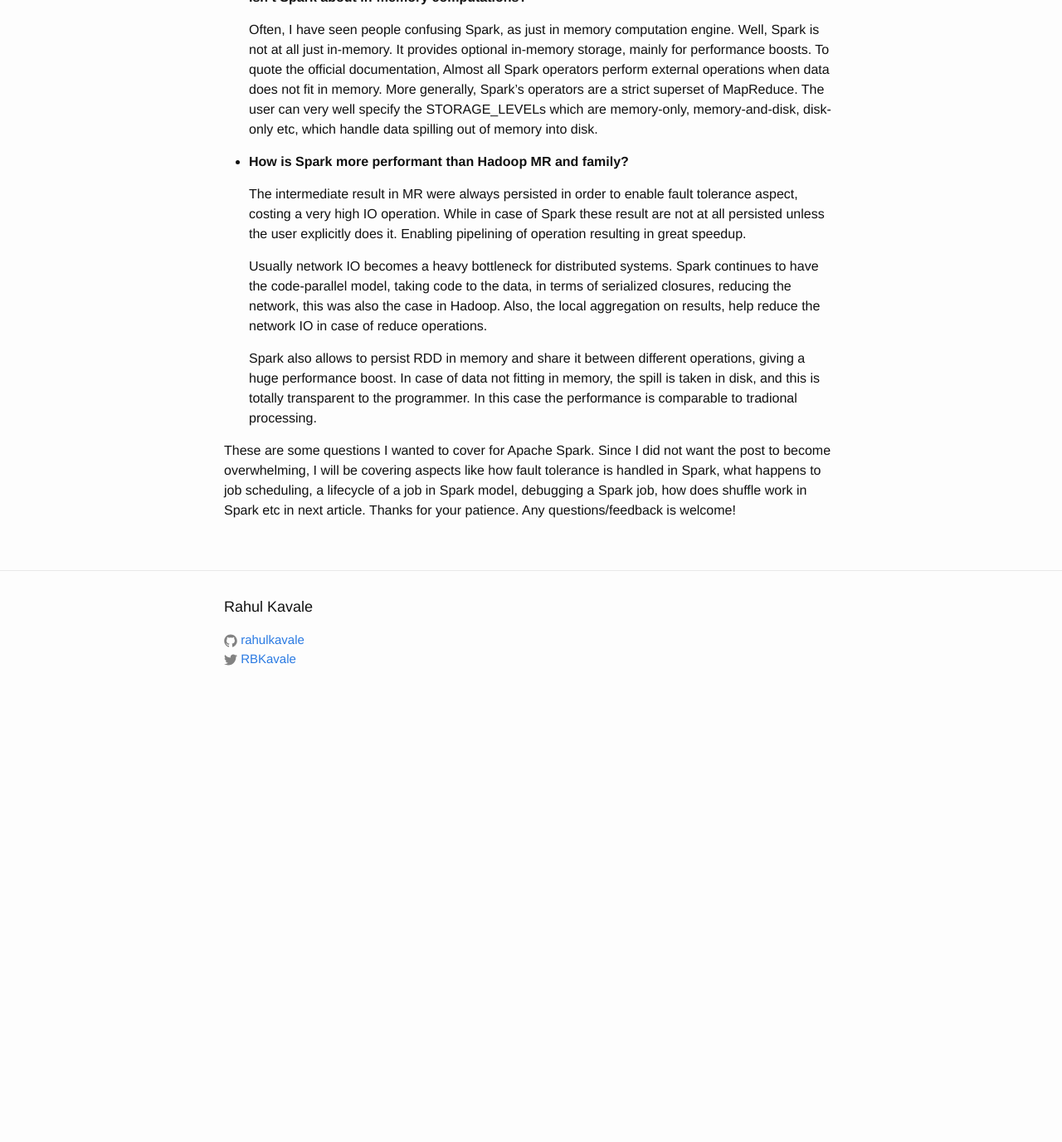
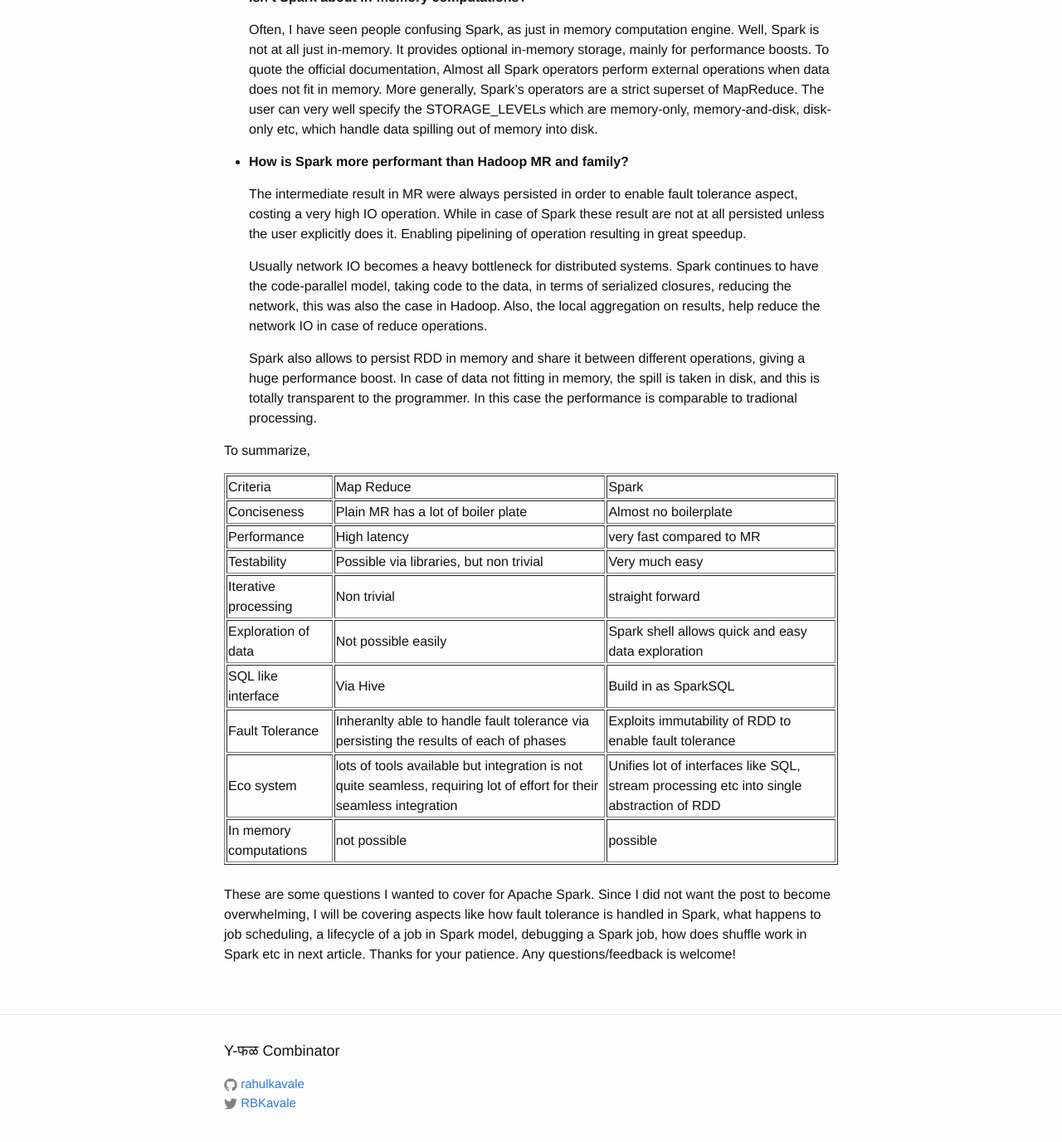
Before and after one commit to rahulkavale/rahulkavale.github.io, a Jekyll site: the page built from _posts/2014-11-16-scrap-your-map-reduce.markdown, in a window 1280 px wide and 1400 px high, scrolled down 4661 px. Shown: the top 1376 px of the window at 83% size. Built offline with Jekyll 4.4.1, drawn with Linux system fonts in a browser that asks for light colours; before the commit the page ends 5526 px from its top, so only the background shows below that; some of the changed text lies outside the part shown.

Commit message:
added summarisation table

```diff
--- a/_config.yml
+++ b/_config.yml
@@ -1,7 +1,6 @@
 # Site settings
-title: Rahul Kavale
-description: > # this means to ignore newlines until "baseurl:"
-  Yet another blog
+title: Y-फळ Combinator
+description: Life, programming, and other such frivolity
 baseurl: "" # the subpath of your site, e.g. /blog/
 url: "http://yourdomain.com" # the base hostname & protocol for your site
 twitter_username: RBKavale
--- a/_posts/2014-11-16-scrap-your-map-reduce.markdown
+++ b/_posts/2014-11-16-scrap-your-map-reduce.markdown
@@ -171,6 +171,24 @@ structure of the data, understand the variance in data, etc
 
 	Spark also allows to persist RDD in memory and share it between different operations, giving a huge performance boost. In case of data not fitting in memory, the spill is taken in disk, and this is totally transparent to the programmer. In this case the performance is comparable to tradional processing.
 
+To summarize,
+<br>
+
+<table border="line">
+<tr> <td>Criteria</td><td>Map Reduce</td><td>Spark</td></tr>
+
+<tr><td>Conciseness</td><td>Plain MR has a lot of boiler plate</td><td>Almost no boilerplate</td></tr>
+<tr><td>Performance</td><td>High latency</td><td>very fast compared to MR</td></tr>
+<tr><td>Testability</td><td>Possible via libraries, but non trivial</td><td>Very much easy</td></tr>
+<tr><td>Iterative processing</td><td>Non trivial</td><td>straight forward</td></tr>
+<tr><td>Exploration of data</td><td>Not possible easily</td><td>Spark shell allows quick and easy data exploration</td></tr>
+<tr><td>SQL like interface</td><td>Via Hive</td><td>Build in as SparkSQL</td></tr>
+<tr><td>Fault Tolerance</td><td>Inheranlty able to handle fault tolerance via persisting the results of each of phases</td><td>Exploits immutability of RDD to enable fault tolerance</td></tr>
+<tr><td>Eco system</td><td>lots of tools available but integration is not quite seamless, requiring lot of effort for their seamless integration </td><td>Unifies lot of interfaces like SQL, stream processing etc into single abstraction of RDD</td></tr>
+<tr><td>In memory computations</td><td>not possible</td><td>possible</td></tr>
+</table>
+
+<br>
 These are some questions I wanted to cover for Apache Spark. Since I did not want the post to become overwhelming, I will be covering aspects like how fault tolerance is handled in Spark, what happens to job scheduling, a lifecycle of a job in Spark model, debugging a Spark job, how does shuffle work in Spark etc in next article. Thanks for your patience. Any questions/feedback is welcome!
 
 [Github]:   https://github.com/rahulkavale
```
